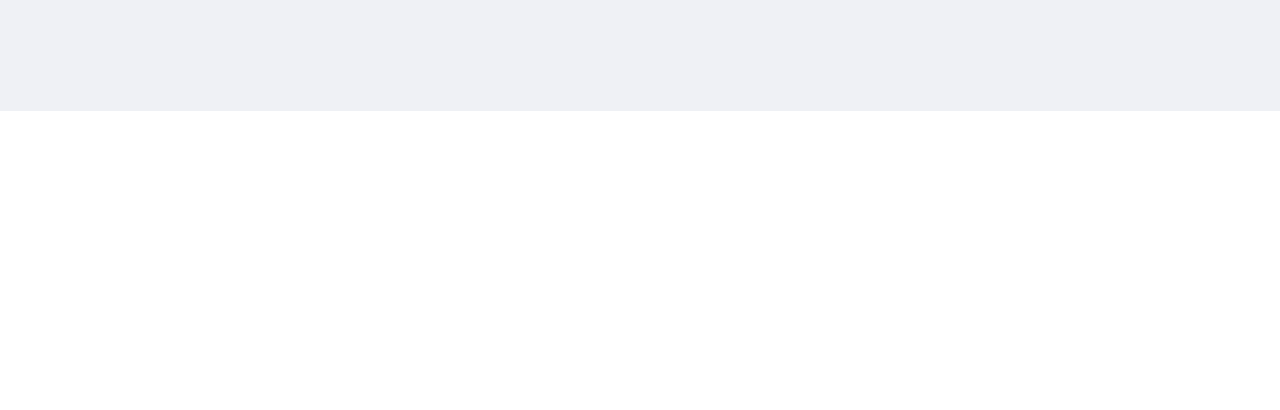
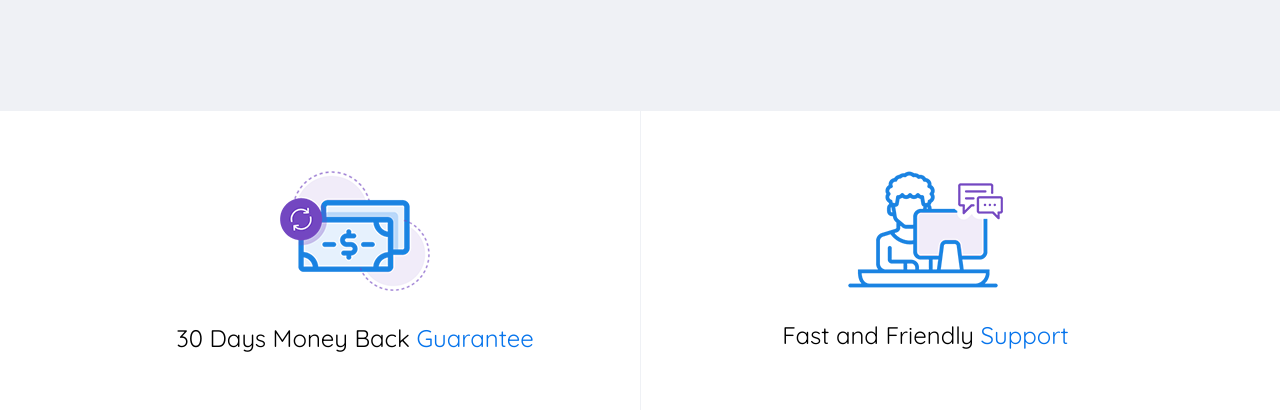
Before and after one commit to art555w/martplace_, a website: page app/index.html in a window 1280 px wide. Shown: the part 7902-8312 px from the top of the page. Before the commit the page ends 8013 px from the top, so only its background shows below. Drawn offline with Linux system fonts and the light colour scheme.

Commit message:
added section feedback

```diff
--- a/app/index.html
+++ b/app/index.html
@@ -862,6 +862,25 @@
 		</div>
 	</section>
 
+	<section class="feedback">
+		<div class="container">
+			<div class="feedback__inner">
+				<div class="feedback__item">
+					<div class="feedback__item-icon" style="background-image: url(images/icons/money-back.png);"></div>
+					<div class="feedback__item-text">
+						30 Days Money Back <a class="feedback__item-link" href="">Guarantee</a>
+					</div>
+				</div>
+				<div class="feedback__item feedback__item-support">
+					<div class="feedback__item-icon" style="background-image: url(images/icons/support.png);"></div>
+					<div class="feedback__item-text">
+						Fast and Friendly <a class="feedback__item-link" href="">Support</a>
+					</div>
+				</div>
+			</div>
+		</div>
+	</section>
+
 	<script src="js/app.min.js"></script>
 </body>
 </html>
--- a/app/scss/style.scss
+++ b/app/scss/style.scss
@@ -1012,5 +1012,51 @@
 
 // end news...........................
 
+//start feedback..........................
+
+.feedback {
+  &__inner {
+    display: flex;
+    justify-content: space-between;
+  }
+
+  &__item {
+    padding: 60px 15px;
+    width: 50%;
+    text-align: center;
+  }
+
+  &__item-icon {
+    width: 150px;
+    height: 120px;
+    margin: 0px auto 35px;
+  }
+
+  &__item-text {
+    font-size: 24px;
+    color: #000;
+  }
+
+  &__item-link {
+    color: #0674ec;
+  }
+
+  &__item-support {
+    border-left: 1px solid $bg;
+    .feedback__item-icon {
+      width: 155px;
+      height: 117px;
+    }
+  }
+}
+
+// end feedback...........................
+
 //start header..........................
 // end header...........................
+
+//start header..........................
+// end header...........................
+
+//start header..........................
+// end header...........................
```
Also changed, not shown: app/css/style.min.css, app/images/icons/money-back.png (added), app/images/icons/support.png (added).
